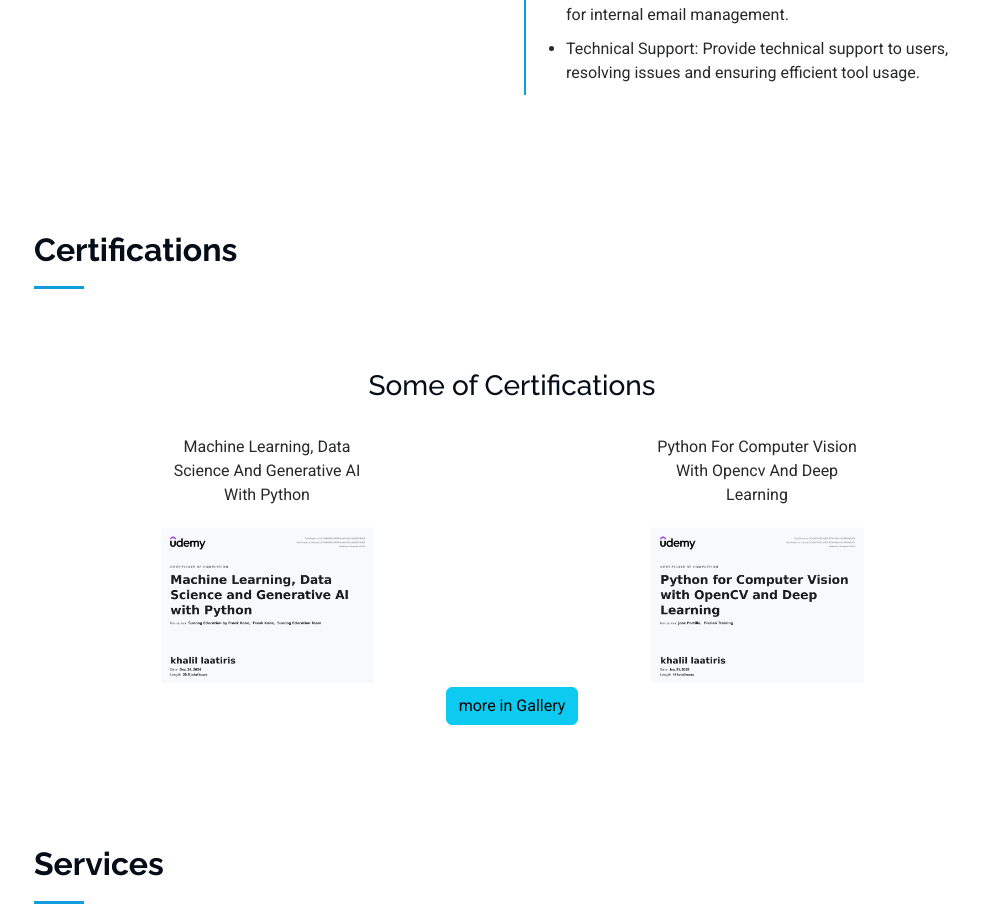
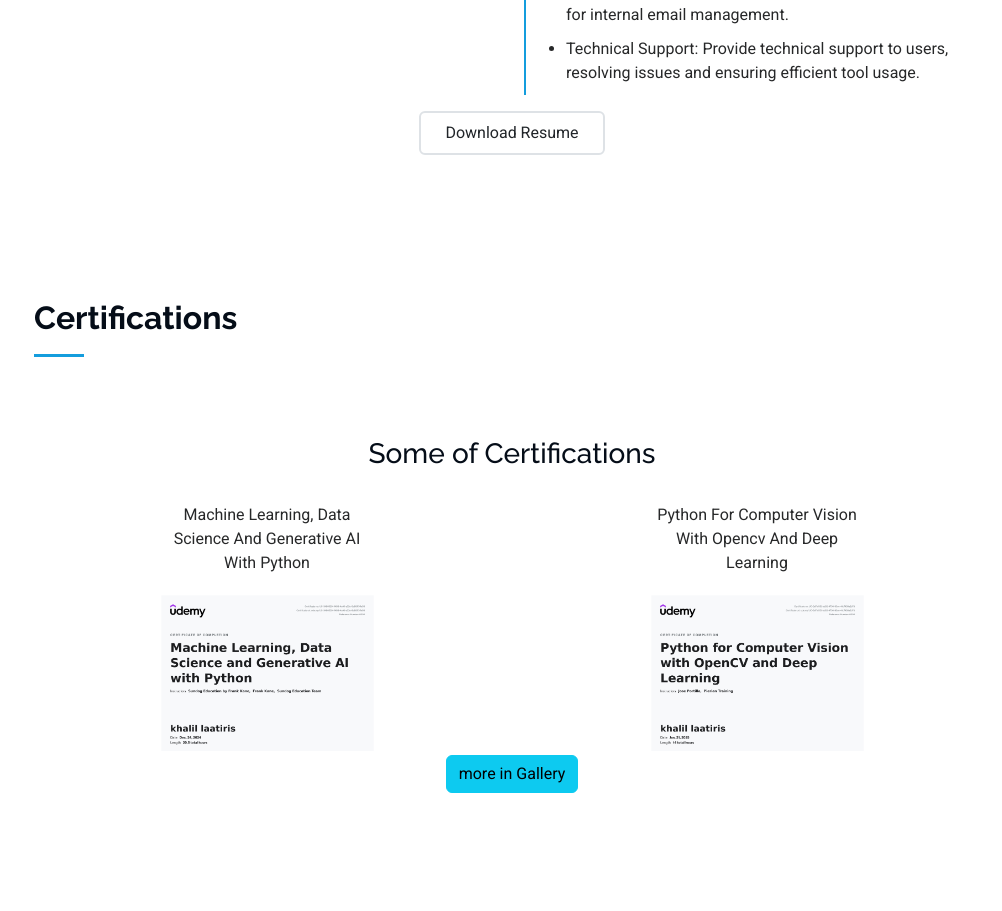
Before and after one commit to khalilLaatiris/khalillaatiris.github.io, a plain HTML site: page index.html in a window 1280 px wide. Shown: the part 2101-3012 px from the top of the page, without its empty margins (278-1280 px from the left). Drawn offline with Linux system fonts and the light colour scheme.

Commit message:
adding resume download button to resume section

```diff
--- a/index.html
+++ b/index.html
@@ -76,7 +76,6 @@
         <h2>Khalil Dev/DATA</h2>
         <p>I'm <span class="typed" data-typed-items="Python Developer, Data Scientist, Data Engineer, Freelancer">Data scientist</span><span class="typed-cursor typed-cursor--blink" aria-hidden="true"></span><span class="typed-cursor typed-cursor--blink" aria-hidden="true"></span></p>
       </div>
-
     </section><!-- /Hero Section -->
 
     <!-- About Section -->
@@ -188,7 +187,25 @@
         </div>
 
       </div>
+      <!-- Resume Container with button -->
+      <div class="row">
+        <div class="d-flex col-12 mb-4 justify-content-center">
+            <a class="btn btn-transparent border border-2 px-4 py-2" href="https://drive.google.com/drive/folders/1R_FJB_UDo48rcLcC_IcKhDA7vV8Uj1Cb?usp=sharing">
+              Download Resume
+            </a>
+        </div>
+      </div>
+      <style>
+        .btn-transparent {
+            /* background-color: transparent; */
+            transition: all 0.3s ease;
+        }
 
+        .btn-transparent:hover {
+            background-color: rgba(255, 255, 255, 0.1);
+            border-color: rgba(0, 0, 0, 0.7);
+        }
+        </style>
     </section><!-- /Resume Section -->
 
 
```
